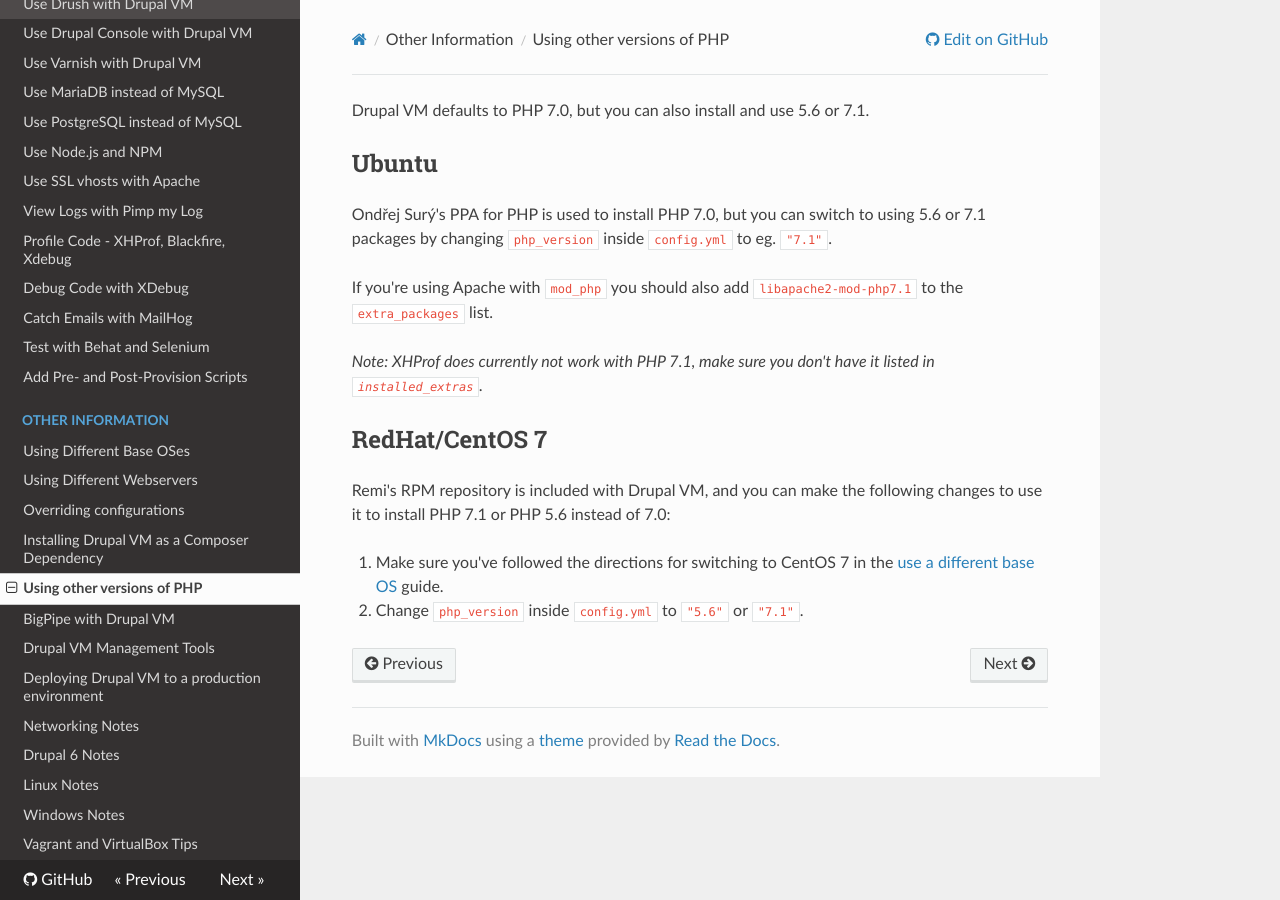
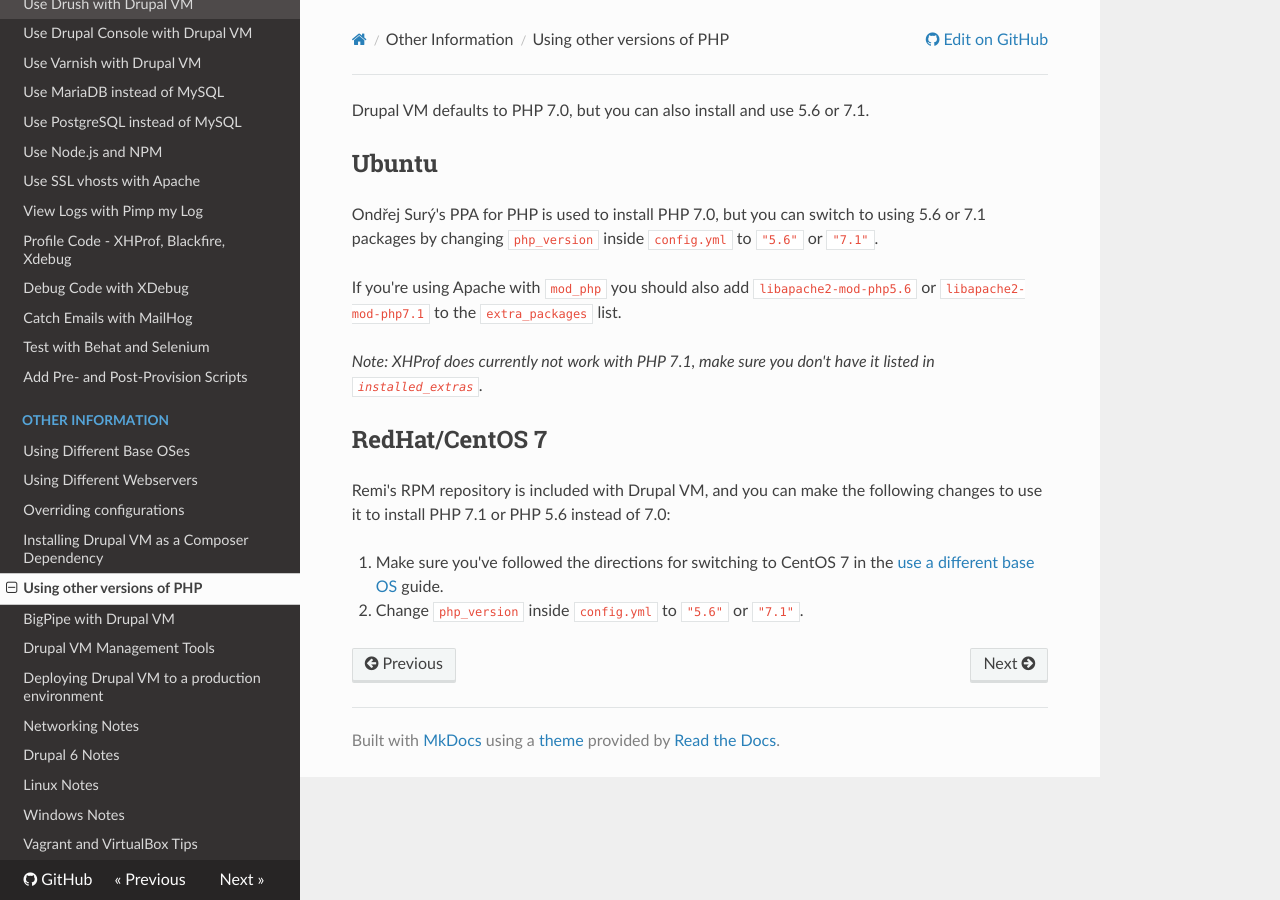
Before and after one commit to geerlingguy/drupal-vm, an MkDocs documentation site: the page built from docs/other/php.md, in a window 1280 px wide. Built offline with MkDocs 1.6.1, drawn with Linux system fonts in a browser that asks for light colours; nearby versions of some CDN libraries; old or Windows-style settings are respelled for this version of MkDocs.

Commit message:
Mention both PHP 5.6 and PHP 7.1 in PHP docs [ci skip]

```diff
--- a/docs/other/php.md
+++ b/docs/other/php.md
@@ -2,9 +2,9 @@ Drupal VM defaults to PHP 7.0, but you can also install and use 5.6 or 7.1.
 
 ## Ubuntu
 
-Ondřej Surý's PPA for PHP is used to install PHP 7.0, but you can switch to using 5.6 or 7.1 packages by changing `php_version` inside `config.yml` to eg. `"7.1"`.
+Ondřej Surý's PPA for PHP is used to install PHP 7.0, but you can switch to using 5.6 or 7.1 packages by changing `php_version` inside `config.yml` to `"5.6"` or `"7.1"`.
 
-If you're using Apache with `mod_php` you should also add `libapache2-mod-php7.1` to the `extra_packages` list.
+If you're using Apache with `mod_php` you should also add `libapache2-mod-php5.6` or `libapache2-mod-php7.1` to the `extra_packages` list.
 
 _Note: XHProf does currently not work with PHP 7.1, make sure you don't have it listed in `installed_extras`._
 
```
